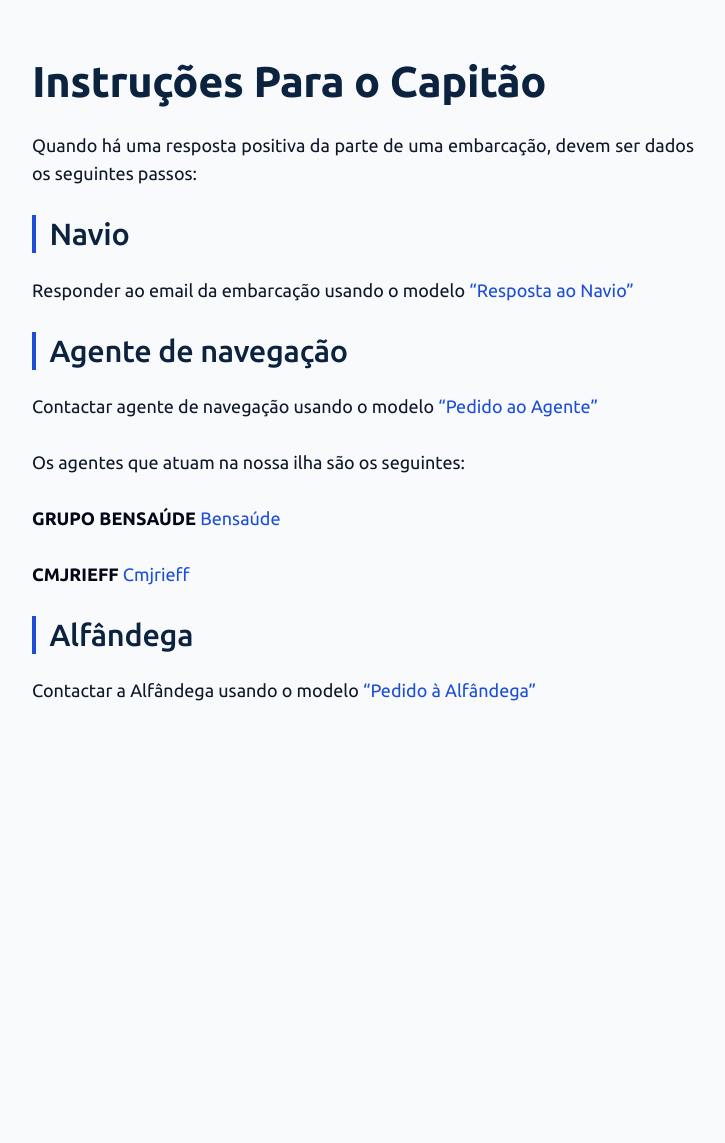
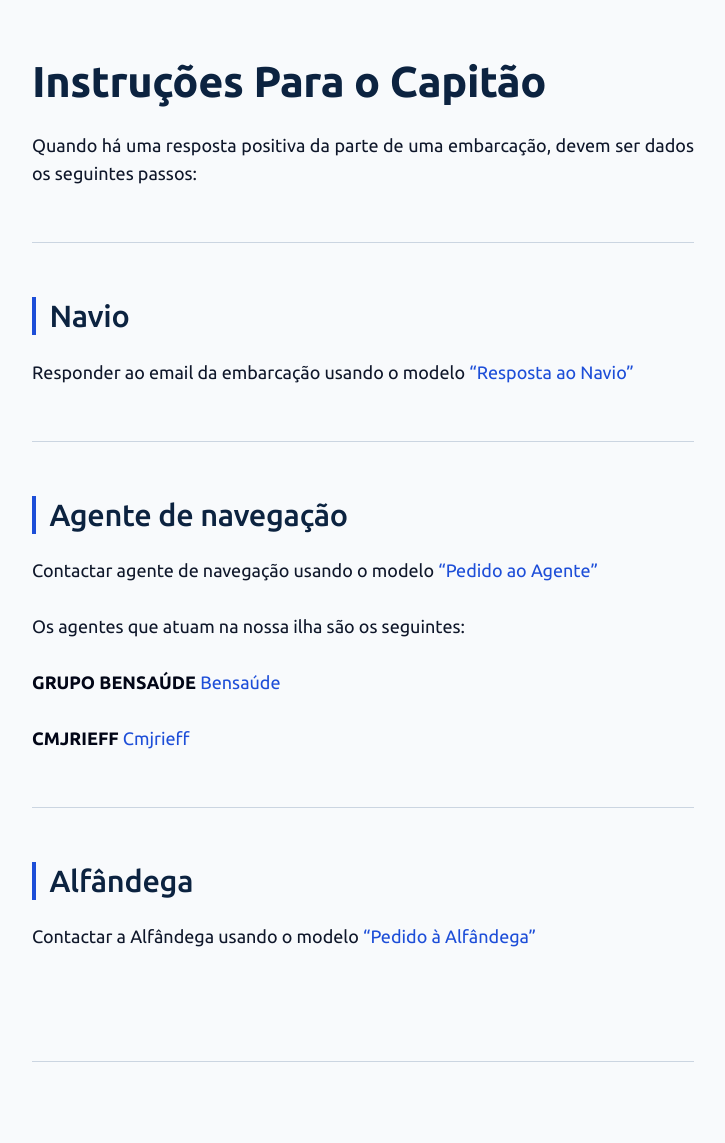
Before and after one commit to tep-pdl/tep-pdl.github.io, a Jekyll site: the page built from secretariado/capitao.md, in a window 1280 px wide. Shown: the whole page, without its empty margins (277-1002 px from the left). Built offline with Jekyll 4.4.1, drawn with Linux system fonts in a browser that asks for light colours; our own code applies the rules of GitHub Pages for plain Markdown files; before the commit the page ends 900 px from its top, so only the background shows below that.

Commit message:
Update capitao.md

```diff
--- a/secretariado/capitao.md
+++ b/secretariado/capitao.md
@@ -2,10 +2,12 @@
 
 Quando há uma resposta positiva da parte de uma embarcação, devem ser dados os seguintes passos:
 
+---
+
 ## Navio
 Responder ao email da embarcação usando o modelo ["Resposta ao Navio"](resposta-ao-navio)
 
-
+---
 ## Agente de navegação
 Contactar agente de navegação usando o modelo ["Pedido ao Agente"](pedido-ao-agente)
 
@@ -17,7 +19,11 @@ Os agentes que atuam na nossa ilha são os seguintes:
 **CMJRIEFF**
 [Cmjrieff](https://www.cmjrieff.pt/en/contact-us)
 
-
+---
 ## Alfândega
 
 Contactar a Alfândega usando o modelo ["Pedido à Alfândega"](pedido-a-alfandega)
+
+<br>
+
+---
```
